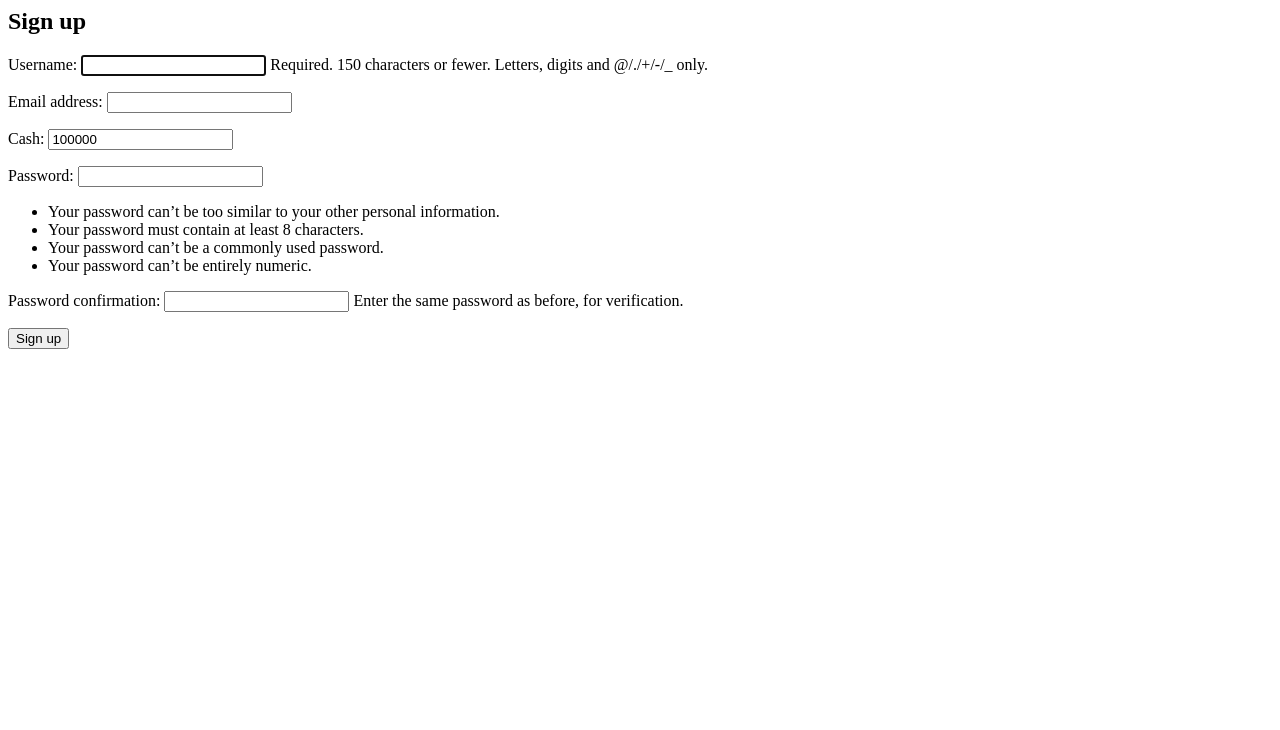
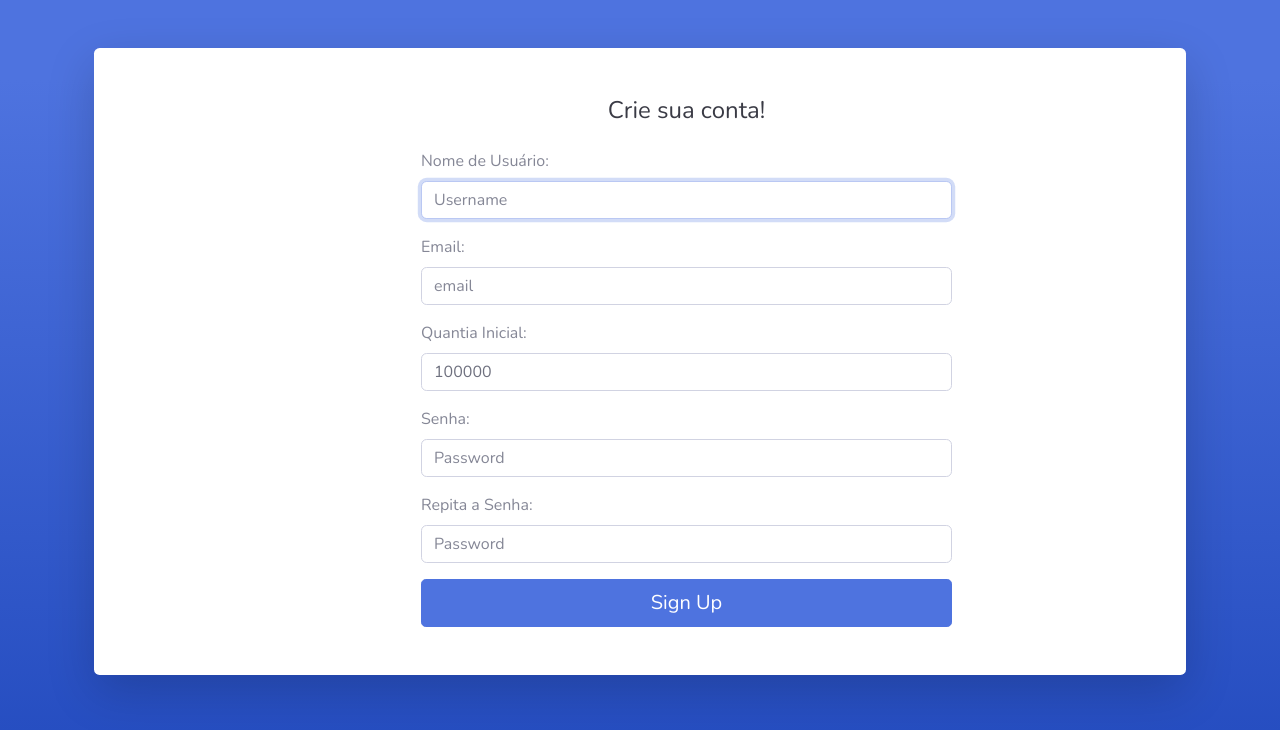
Before and after one commit to market4fun/market4fun, a Django app: page /users/signup/ in a window 1280 px wide. Shown: the top 730 px of the page. Run offline with Django 3.2, Linux system fonts and the light colour scheme; some libraries are stand-ins or nearby versions.

Commit message:
Pagina de registro

```diff
--- a/templates/signup.html
+++ b/templates/signup.html
@@ -1,7 +1,90 @@
+{% load static %}
 <!-- templates/signup.html -->
-<h2>Sign up</h2>
-<form method="post">
+<!DOCTYPE html>
+<html lang="en">
+
+<head>
+
+  <meta charset="utf-8">
+  <meta http-equiv="X-UA-Compatible" content="IE=edge">
+  <meta name="viewport" content="width=device-width, initial-scale=1, shrink-to-fit=no">
+  <meta name="description" content="">
+  <meta name="author" content="">
+
+  <title>Register</title>
+  <!-- Custom fonts for this template-->
+  <link href={% static 'vendor/fontawesome-free/css/all.min.css' %} rel="stylesheet" type="text/css">
+  <link href="https://fonts.googleapis.com/css?family=Nunito:200,200i,300,300i,400,400i,600,600i,700,700i,800,800i,900,900i" rel="stylesheet">
+
+  <!-- Custom styles for this template-->
+  <link href={% static 'css/sb-admin-2.min.css' %} rel="stylesheet">
+
+</head>
+
+
+<body class="bg-gradient-primary">
+
+<div class="container">
+<div class="card o-hidden border-0 shadow-lg my-5">
+<div class="card-body p-0">
+<!-- Nested Row within Card Body -->
+<div class="row">
+<div class="col-lg-3 d-none d-lg-block "></div>
+<div class="col-lg-7">
+<div class="p-5">
+<div class="text-center">
+<h1 class="h4 text-gray-900 mb-4">Crie sua conta!</h1>
+</div>
+
+<form class="user" method="post">
   {% csrf_token %}
-  {{ form.as_p }}
-  <button type="submit">Sign up</button>
+  <div class="form-group">
+    {{ form.username.errors }}
+    <label for="{{ form.username.id_for_label }}">Nome de Usuário:</label>
+    <input type="username" class="form-control" placeholder="Username" required autofocus id="form.username.id_for_label" maxlength="254" name="username" type="text" />
+  </div>
+  <div class="form-group">
+    {{ form.email.errors }}
+    <label for="{{ form.email.id_for_label }}">Email:</label>
+    <input type="email" class="form-control" placeholder="email" required autofocus id="form.email.id_for_label" maxlength="254" name="Email" type="text" />
+  </div>
+  <div class="form-group">
+    {{ form.cash.errors }}
+    <label for="{{ form.cash.id_for_label }}">Quantia Inicial:</label>
+    <input type="number" class="form-control" placeholder="100000" value=100000 required autofocus id="form.cash.id_for_label" maxlength="254" name="cash" />
+  </div>
+  <div class="form-group">
+    {{ form.password1.errors }}
+    <label for="{{ form.password1.id_for_label }}">Senha:</label>
+    <input id="id_password1" name="password" type="password" class="form-control" placeholder="Password" required>
+  </div>
+  <div class="form-group">
+    {{ form.password2.errors }}
+    <label for="{{ form.password2.id_for_label }}">Repita a Senha:</label>
+    <input id="id_password2" name="password" type="password" class="form-control" placeholder="Password" required>
+  </div>
+  <button class="btn btn-lg btn-primary btn-block" type="submit">Sign Up</button>
 </form>
+</div>
+
+  <!-- Bootstrap core JavaScript-->
+  <script src={% static 'vendor/jquery/jquery.min.js' %}></script>
+  <script src={% static 'vendor/bootstrap/js/bootstrap.bundle.min.js' %}></script>
+
+  <!-- Core plugin JavaScript-->
+  <script src={% static 'vendor/jquery-easing/jquery.easing.min.js' %}></script>
+
+  <!-- Custom scripts for all pages-->
+  <script src={% static 'js/sb-admin-2.min.js' %}></script>
+
+  <!-- Page level plugins -->
+  <script src={% static 'vendor/chart.js/Chart.min.js' %}></script>
+
+  <!-- Page level custom scripts -->
+  <script src={% static 'js/demo/chart-area-demo.js' %}></script>
+  <script src={% static 'js/demo/chart-pie-demo.js' %}></script>
+
+
+</body>
+
+</html>
```
Also changed, not shown: users/forms.py (line endings or trailing spaces).
